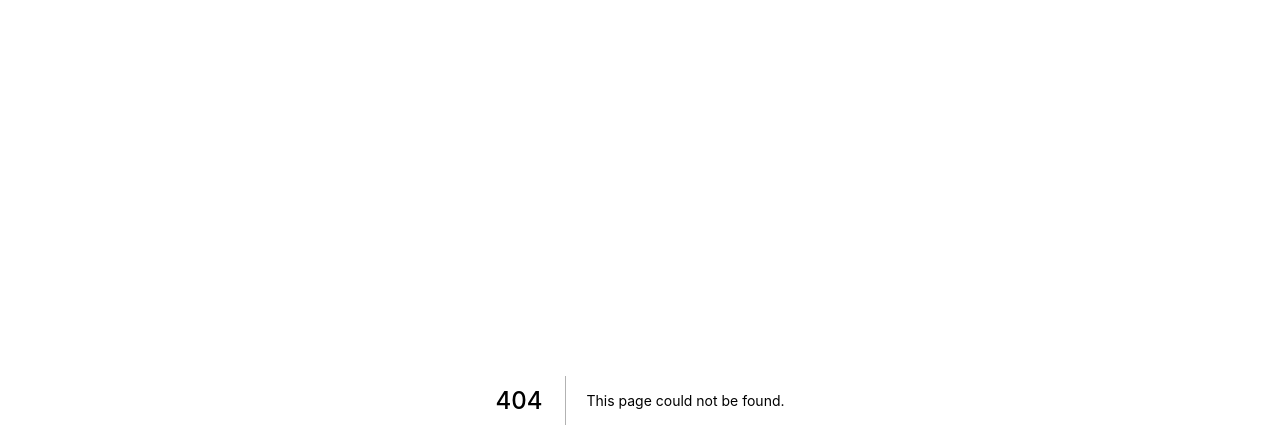
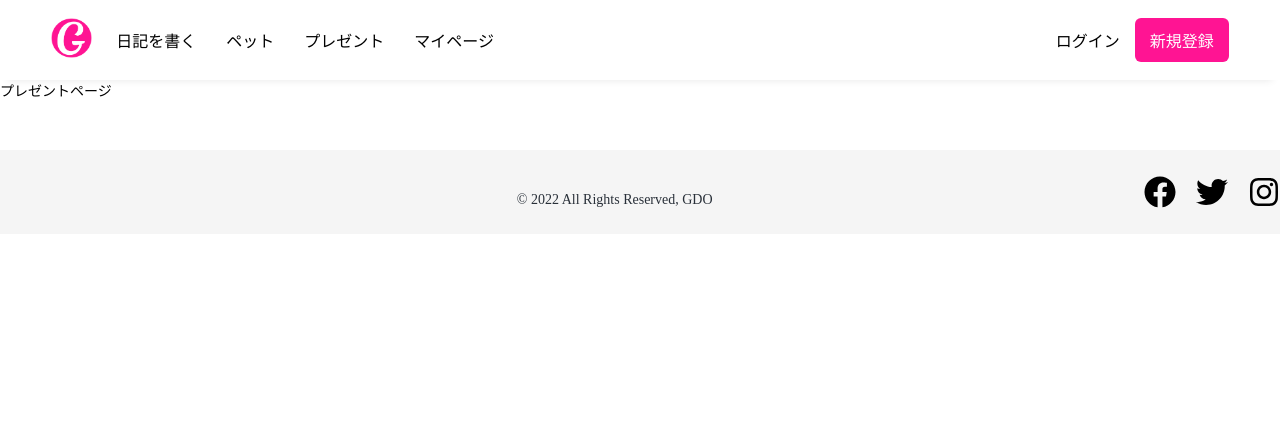
Before and after one commit to motokikonnno/positive-front, a Next.js app: page /Present in a window 1280 px wide. Before the commit this address had no page. Shown: the top 448 px of the page. Built offline with nearby package versions, Linux system fonts and the light colour scheme.

Commit message:
page追加・レイアウトコンポーネント作成

```diff
--- a/src/components/Footer.tsx
+++ b/src/components/Footer.tsx
@@ -5,9 +5,9 @@ const Footer = () => {
   return (
     <div className={styles.footerContainer}>
       <div className={styles.snsContainer}>
-        <Image src="/icon/facebook.svg" width={32} height={32} alt="facebookのアイコン" />
-        <Image src="/icon/twitter.svg" width={32} height={32} alt="twitterのアイコン" />
-        <Image src="/icon/instagram.svg" width={32} height={32} alt="instagramのアイコン" />
+        <Image src="/icon/facebook.svg" className={styles.snsIcon} width={32} height={32} alt="facebookのアイコン" />
+        <Image src="/icon/twitter.svg" className={styles.snsIcon} width={32} height={32} alt="twitterのアイコン" />
+        <Image src="/icon/instagram.svg" className={styles.snsIcon} width={32} height={32} alt="instagramのアイコン" />
       </div>
       <div className={styles.text}><big className={styles.symbol}>&copy;</big> 2022 All Rights Reserved, GDO</div>
     </div>
--- a/src/components/Header.tsx
+++ b/src/components/Header.tsx
@@ -1,27 +1,43 @@
 import Image from "next/image";
+import Link from "next/link";
 import styles from "../styles/components/Header.module.scss";
 
 const Header = () => {
   return (
     <div className={styles.container}>
       <div className={styles.nav}>
+        <Link href="/Home">
           <div className={styles.logo}>
             <Image src="/logo.png" width={50} height={50} alt="ロゴ画像" />
           </div>
+        </Link>
+        <Link href="/Diary">
           <div className={styles.navItem}>日記を書く</div>
+        </Link>
+        <Link href="/Pet">
           <div className={styles.navItem}>ペット</div>
+        </Link>
+        <Link href="/Present">
           <div className={styles.navItem}>プレゼント</div>
+        </Link>
+        <Link href="/MyPage">
           <div className={styles.navItem}>マイページ</div>
+        </Link>
       </div>
       <div className={styles.nav}>
         <div className={styles.navItem}>ログイン</div>
         <div className={styles.signUp}>新規登録</div>
         <div className={styles.menuIcon}>
-          <Image src="/icon/bars.svg" width={35} height={35} alt="メニューバー" />
+          <Image
+            src="/icon/bars.svg"
+            width={35}
+            height={35}
+            alt="メニューバー"
+          />
         </div>
       </div>
     </div>
-  )
-}
+  );
+};
 
 export default Header;
--- /dev/null
+++ b/src/components/Layout.tsx
@@ -0,0 +1,17 @@
+import { ReactNode, FC } from "react";
+import Footer from "./Footer";
+import Header from "./Header";
+
+type LayoutProps = {
+  children: ReactNode;
+};
+
+export const Layout: FC<LayoutProps> = ({ children }) => {
+  return (
+    <div>
+      <Header />
+        {children}
+      <Footer />
+    </div>
+  );
+};
--- /dev/null
+++ b/src/pages/Present.tsx
@@ -0,0 +1,12 @@
+import type { NextPage } from "next";
+import { Layout } from "../components/Layout";
+
+const Present: NextPage = () => {
+  return (
+    <Layout>
+      <div>プレゼントページ</div>
+    </Layout>
+    );
+};
+
+export default Present;
--- a/src/styles/components/Footer.module.scss
+++ b/src/styles/components/Footer.module.scss
@@ -3,10 +3,12 @@
 .footerContainer {
   display: flex;
   flex-direction: row-reverse;
+  margin-top: 50px;
   padding: 26px 0;
   background-color: #f5f5f5;
   @include mq(md) {
     display: block;
+    margin-top: 40px;
   }
 }
 
@@ -30,3 +32,9 @@
     gap: 15px;
   }
 }
+
+.snsIcon {
+  &:hover {
+    cursor: pointer;
+  }
+}
```
Also changed, not shown: src/pages/Diary.tsx (added, +12 -0 lines), src/pages/MyPage.tsx (added, +12 -0 lines), src/pages/Pet.tsx (added, +12 -0 lines). Lines whose indentation alone changed are shown as unchanged.
